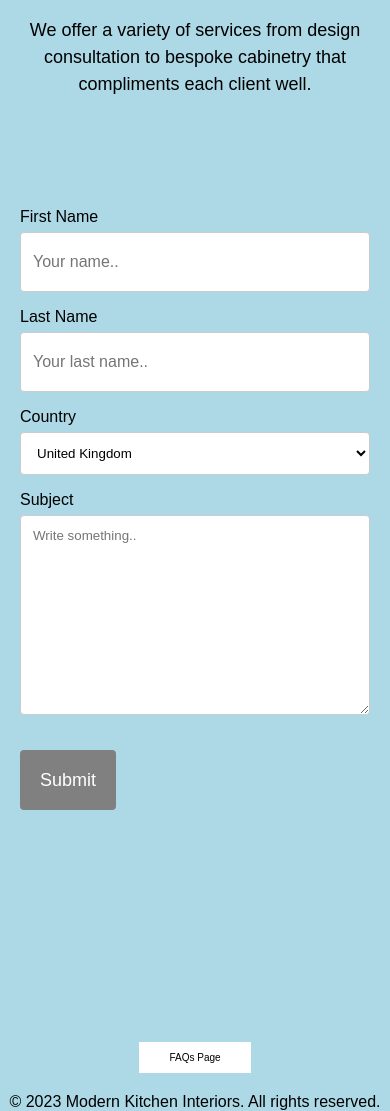
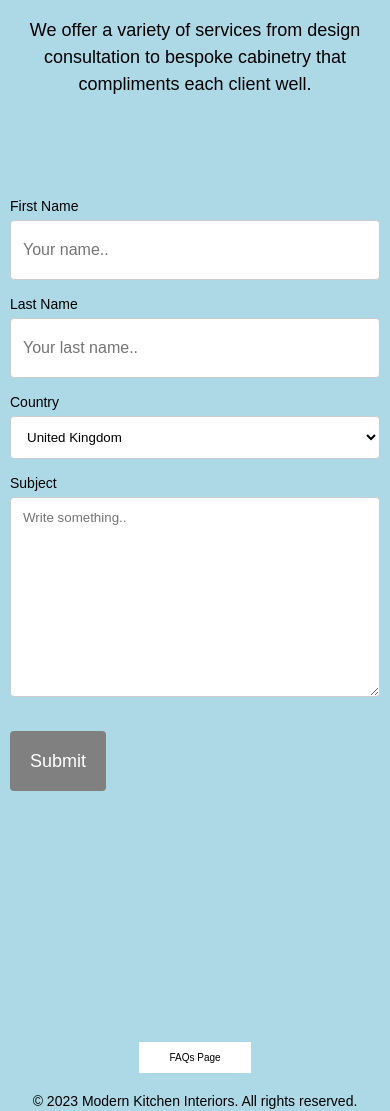
Before and after one commit to haych21/Modern-Kitchen-Interiors, a PHP site: page /about.html in a window 390 px wide; the page is wider, and only the part inside the window is pictured. Shown: the part 506-1617 px from the top of that part. Run offline with PHP 8.4, Linux system fonts and the light colour scheme.

Commit message:
Make site responsive for tablet and phone

```diff
--- a/styles.css
+++ b/styles.css
@@ -742,3 +742,23 @@ input[type=submit]:hover {
     background-color: #2d2d2d; /* sets background color of button on hover */
     color: white;
   }
+
+  /* For tablets */
+@media (max-width: 1024px) {
+  body {
+    font-size: 16px;
+  }
+  .container {
+    padding: 20px;
+  }
+}
+
+/* For phones */
+@media (max-width: 600px) {
+  body {
+    font-size: 14px;
+  }
+  .container {
+    padding: 10px;
+  }
+}
```
